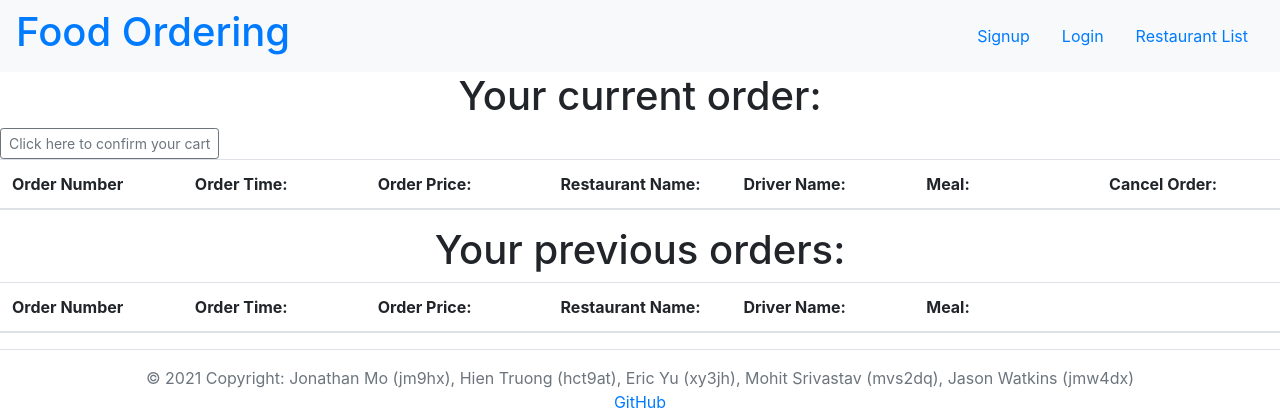
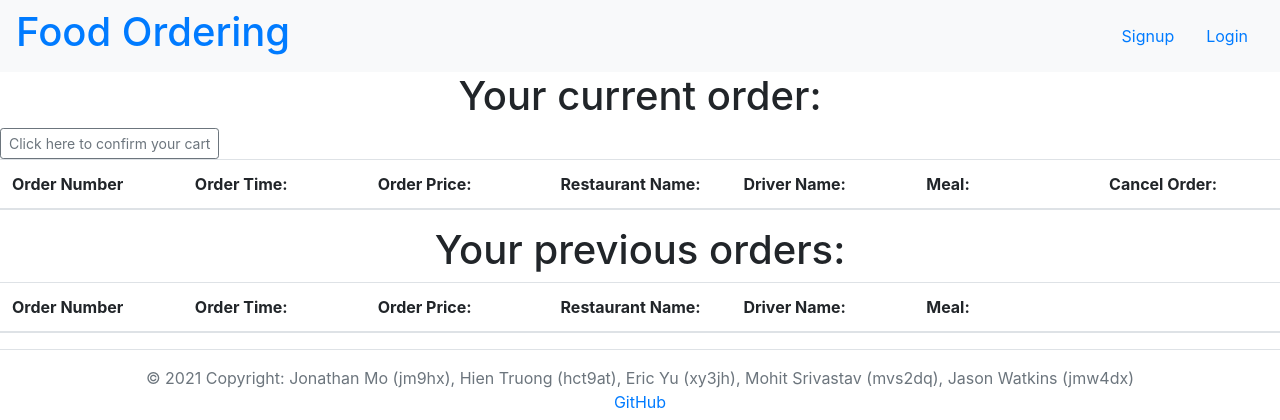
Before and after one commit to Boxrof/CS4750Project, a PHP site: page /cart.php in a window 1280 px wide. Shown: the top 420 px of the page. Run offline with PHP 8.4, Linux system fonts and the light colour scheme; data that the repository does not hold is empty; some libraries are stand-ins or nearby versions.

Commit message:
header options are more restricted

```diff
--- a/header.php
+++ b/header.php
@@ -68,9 +68,6 @@
                                 <a class='nav-link' href='edit-driver.php'> Edit Profile </a>
                             </li>
                             <li class='nav-item'>
-                                <a class='nav-link' href='main.php'> Restaurant List </a>
-                            </li>
-                            <li class='nav-item'>
                                 <a class='nav-link' href='logout.php'>Logout</a>
                             </li>
                             ");
@@ -80,9 +77,6 @@
                             echo("
                             <li class='nav-item'>
                                 <a class='nav-link' href='edit-restaurant.php'> Edit Restaurant </a>
-                            </li>
-                            <li class='nav-item'>
-                                <a class='nav-link' href='main.php'> Restaurant List </a>
                             </li>
                             <li class='nav-item'>
                                 <a class='nav-link' href='logout.php'>Logout</a>
@@ -98,9 +92,6 @@
                         <li class='nav-item'>
                             <a class='nav-link' href='login.php'>Login</a>
                         </li>
-                        <li class='nav-item'>
-                            <a class='nav-link' href='main.php'> Restaurant List </a>
-                        </li>
                         ");
                     }
                 ?>
```
